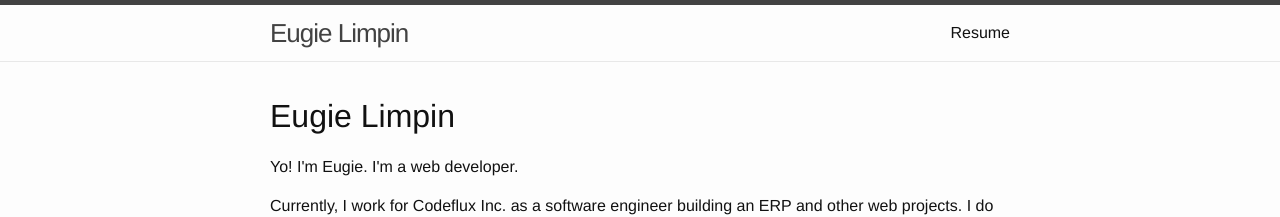
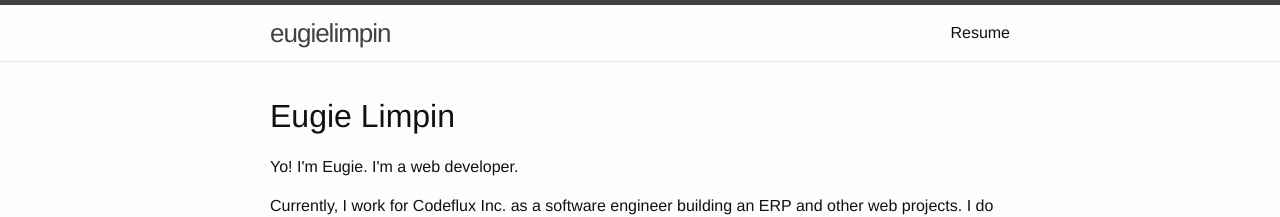
Before and after one commit to eugiellimpin/eugiellimpin.github.io, a Jekyll site: the page built from index.html, in a window 1280 px wide. Shown: the top 217 px of the page. Built offline with Jekyll 4.4.1, drawn with Linux system fonts in a browser that asks for light colours.

Commit message:
Change branding
Signed-off-by: Eugie Limpin <eugiellimpin@gmail.com>

```diff
--- a/_config.yml
+++ b/_config.yml
@@ -1,5 +1,5 @@
 # Site settings
-title: Eugie Limpin
+title: eugielimpin
 email: eugiellimpin@gmail.com
 description: > # this means to ignore newlines until "baseurl:"
   Write an awesome description for your new site here. You can edit this
```
